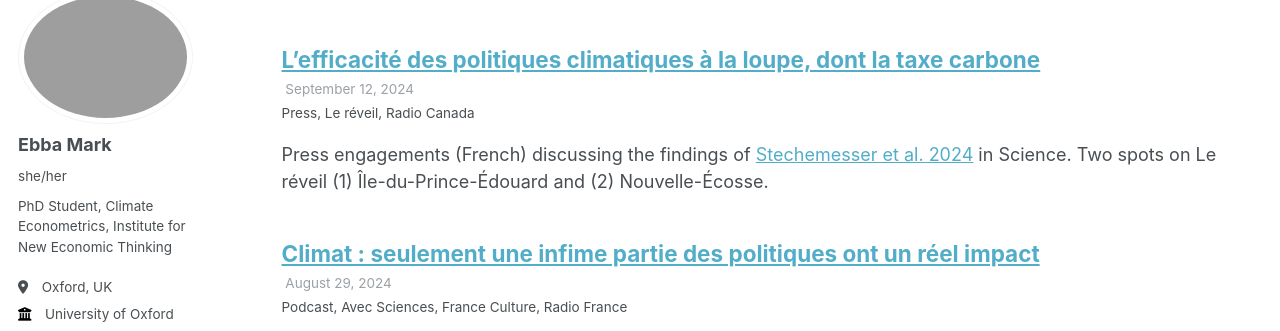
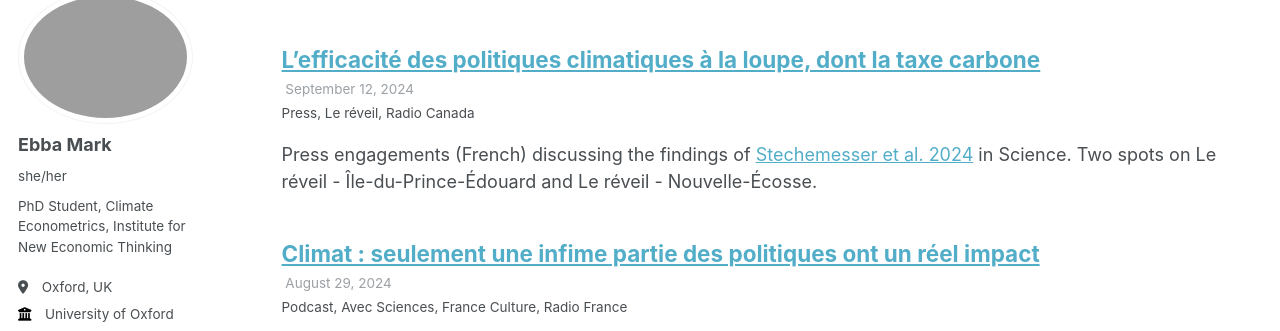
Before and after one commit to ebbam/ebba_website, a Jekyll site: the page built from _pages/talks.html, in a window 1280 px wide and 900 px high, scrolled down 380 px, cut to the strip 116-447 px from the top of the window. Built offline with Jekyll 4.4.1, drawn with Linux system fonts in a browser that asks for light colours; some web fonts are replaced.

Commit message:
updated reveil cbc without embed

```diff
--- a/_talks/cbc_reveil.md
+++ b/_talks/cbc_reveil.md
@@ -8,7 +8,7 @@ date: 2024-09-12
 location: "Radio Canada"
 ---
 
-Press engagements (French) discussing the findings of [Stechemesser et al. 2024](https://www.science.org/doi/10.1126/science.adl6547) in Science. Two spots on Le réveil (1) Île-du-Prince-Édouard and (2) Nouvelle-Écosse.
+Press engagements (French) discussing the findings of [Stechemesser et al. 2024](https://www.science.org/doi/10.1126/science.adl6547) in Science. Two spots on Le réveil - Île-du-Prince-Édouard and Le réveil - Nouvelle-Écosse.
 
 
 **Le réveil / Île-du-Prince-Édouard**
```
